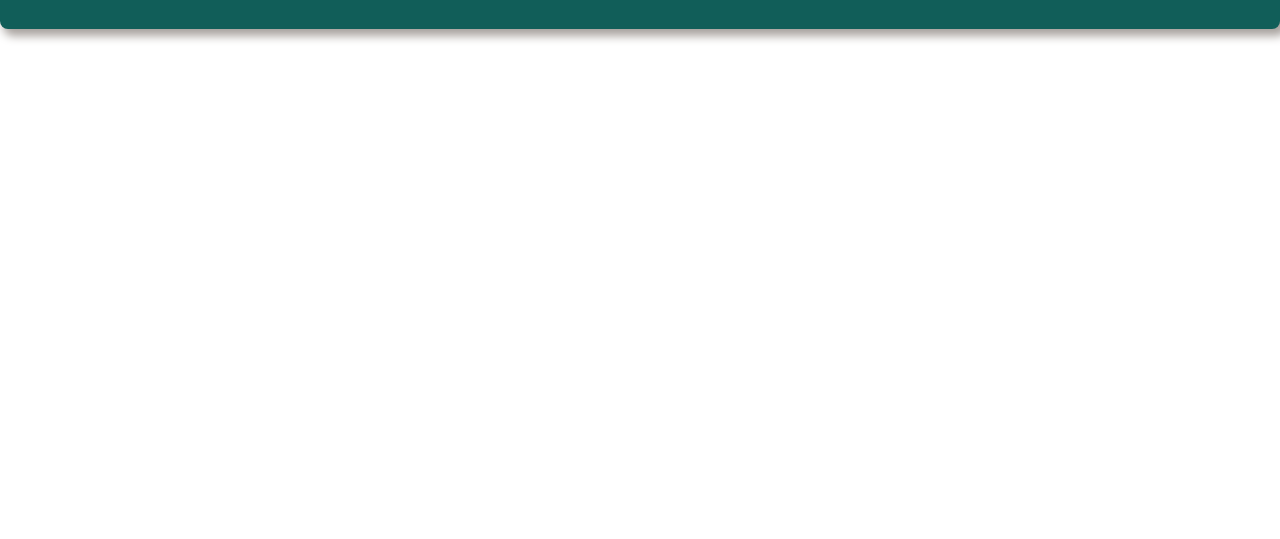
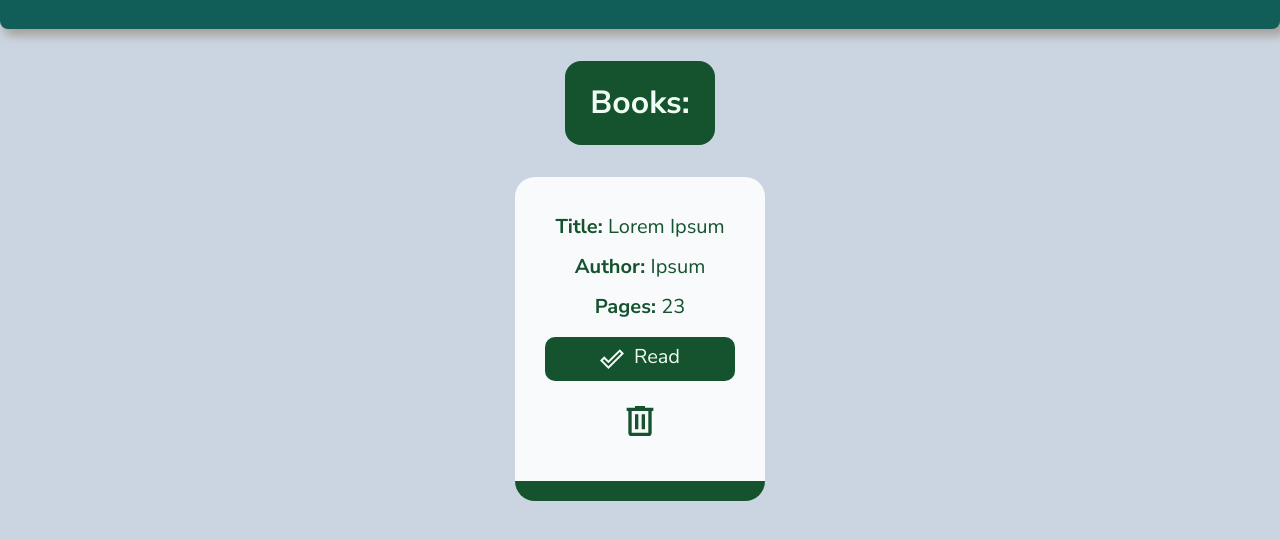
Before and after one commit to mbchavez27/Online-Library, a plain HTML site: page index.html in a window 1280 px wide. Shown: the part 97-636 px from the top of the page. Drawn offline with Linux system fonts and the light colour scheme.

Commit message:
Add book cards

```diff
--- a/index.html
+++ b/index.html
@@ -10,7 +10,7 @@
   <body>
     <header>
       <div class="headerLogo">
-        <svg  viewBox="0 0 24 24">
+        <svg viewBox="0 0 24 24">
           <path
             fill="currentColor"
             d="M9 3V18H12V3H9M12 5L16 18L19 17L15 4L12 5M5 5V18H8V5H5M3 19V21H21V19H3Z"
@@ -25,13 +25,12 @@
                 fill="currentColor"
                 d="M13 19C13 20.1 13.3 21.12 13.81 22H6C4.89 22 4 21.11 4 20V4C4 2.9 4.89 2 6 2H7V9L9.5 7.5L12 9V2H18C19.1 2 20 2.89 20 4V13.09C19.67 13.04 19.34 13 19 13C15.69 13 13 15.69 13 19M20 18V15H18V18H15V20H18V23H20V20H23V18H20Z"
               /></svg
-       <svg style="width:24px;height:24px" viewBox="0 0 24 24">
-    <path fill="currentColor" d="M13 19C13 20.1 13.3 21.12 13.81 22H6C4.89 22 4 21.11 4 20V4C4 2.9 4.89 2 6 2H7V9L9.5 7.5L12 9V2H18C19.1 2 20 2.89 20 4V13.09C19.67 13.04 19.34 13 19 13C15.69 13 13 15.69 13 19M20 18V15H18V18H15V20H18V23H20V20H23V18H20Z" />
-</svg>   Add Book
+            >Add Book
           </button>
         </div>
         <div class="accountInfo">
-		<button type="button">          <svg style="width: 24px; height: 24px" viewBox="0 0 24 24">
+          <button type="button">
+            <svg style="width: 24px; height: 24px" viewBox="0 0 24 24">
               <path
                 fill="currentColor"
                 d="M12,4A4,4 0 0,1 16,8A4,4 0 0,1 12,12A4,4 0 0,1 8,8A4,4 0 0,1 12,4M12,14C16.42,14 20,15.79 20,18V20H4V18C4,15.79 7.58,14 12,14Z"
@@ -41,6 +40,39 @@
         </div>
       </div>
     </header>
+    <div class="bodyContent">
+      <div class="bookContent">
+        <div class="bookContentTitle">Books:</div>
+        <div class="bookCards">
+          <div class="bookCard">
+            <div class="bookTitle"><span>Title: </span>Lorem Ipsum</div>
+            <div class="bookAuthor"><span>Author: </span>Ipsum</div>
+            <div class="bookPages"><span>Pages: </span>23</div>
+            <div class="bookIsRead">
+              <svg
+                style="width: 24px; height: 24px"
+                viewBox="0 0 24 24"
+                class="checkMark"
+              >
+                <path
+                  fill="currentColor"
+                  d="M19.78,2.2L24,6.42L8.44,22L0,13.55L4.22,9.33L8.44,13.55L19.78,2.2M19.78,5L8.44,16.36L4.22,12.19L2.81,13.55L8.44,19.17L21.19,6.42L19.78,5Z"
+                />
+              </svg>
+              Read
+            </div>
+            <div class="removeBook">
+              <svg viewBox="0 0 24 24">
+                <path
+                  fill="currentColor"
+                  d="M9,3V4H4V6H5V19A2,2 0 0,0 7,21H17A2,2 0 0,0 19,19V6H20V4H15V3H9M7,6H17V19H7V6M9,8V17H11V8H9M13,8V17H15V8H13Z"
+                />
+              </svg>
+            </div>
+          </div>
+        </div>
+      </div>
+    </div>
     <script src="script.js"></script>
   </body>
 </html>
--- a/style.css
+++ b/style.css
@@ -2,6 +2,7 @@
 
 body {
   font-family: "Nunito Sans", sans-serif;
+  background-color: #cbd5e1;
 }
 
 header {
@@ -61,3 +62,59 @@ header {
   opacity: 0.3;
   transition: 0.2s;
 }
+
+.bookContent {
+  display: flex;
+  flex-direction: column;
+  align-items: center;
+  justify-content: center;
+}
+
+.bookContentTitle {
+  background-color: #14532d;
+  color: #f0fdf4;
+  padding: 0.8em;
+  font-weight: bold;
+  font-size: 2em;
+  border-radius: 0.5em;
+  margin: 1em;
+}
+
+.bookCard {
+  display: flex;
+  flex-direction: column;
+  justify-content: center;
+  align-items: center;
+  background-color: #f8fafc;
+  color: #14532d;
+  padding: 2em;
+  font-size: 1.25em;
+  border-radius: 1em;
+  gap: 1em;
+  border-bottom: 20px solid #14532d;
+}
+
+.bookCard span {
+  font-weight: bold;
+}
+
+.bookIsRead {
+  font-size: 1em;
+  background-color: #14532d;
+  /* background-color: #7f1d1d; */
+  color: #f0fdf4;
+  padding: 0.5em;
+  width: 100%;
+  display: flex;
+  justify-content: center;
+  border-radius: 0.5em;
+  gap: 0.5em;
+}
+
+.removeBook {
+  width: 2em;
+  height: 2em;
+  object-fit: cover;
+  display: flex;
+  justify-content: center;
+}
```
Lines whose indentation alone changed are shown as unchanged.
